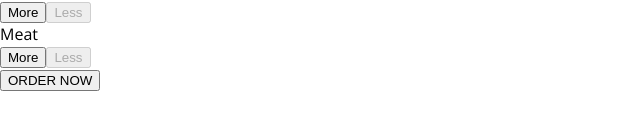
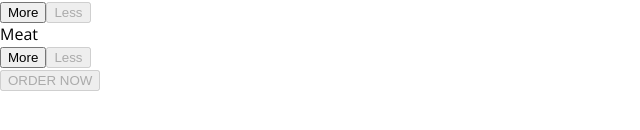
Before and after one commit to abhi15999/Burger-Builder, a React app: page / in a window 1280 px wide. Shown: the part 226-356 px from the top of the page, without its empty margins (0-640 px from the left). Built offline with nearby package versions, Linux system fonts and the light colour scheme.

Commit message:
Order Button Disabled fixed!

```diff
--- a/src/containers/BurgerBuilder/BurgerBuilder.js
+++ b/src/containers/BurgerBuilder/BurgerBuilder.js
@@ -25,12 +25,20 @@ export default class BurgerBuilder extends Component{
         purchasable:false
     }
 
-    purchaseState=(ingredients)=>{
-        const sum =  Object.keys(ingredients).map(igKey=>{return ingredients[igKey];}).reduce((acc,el)=>{
-            return acc+el;
+    purchaseState(ingredients){
+
+        const sum =  Object.keys(ingredients).map(igKey=>{return ingredients[igKey]}).reduce((sum,el)=>{
+            return sum+el;
         },0);
 
-        this.setState({purchasable:sum>0})
+        // this.setState({purchasable:sum>0})
+        if(sum>0)
+        {
+            this.setState({purchasable:true});
+        } else {
+            this.setState({purchasable:false});
+
+        }
     }
 
     addIngredientsHandler = (type) => {
@@ -82,7 +90,7 @@ export default class BurgerBuilder extends Component{
                 ingredientRemoved={this.removeIngredientHandler}
                 disabled = {disabledInfo}
                 price={this.state.totalPrice}
-                purchase={this.purchaseState}/>
+                purchase={this.state.purchasable}/>
             </Aux>
         );
     }
```
Also changed, not shown: 1 other file (tests, documents, lock files or other folders).
